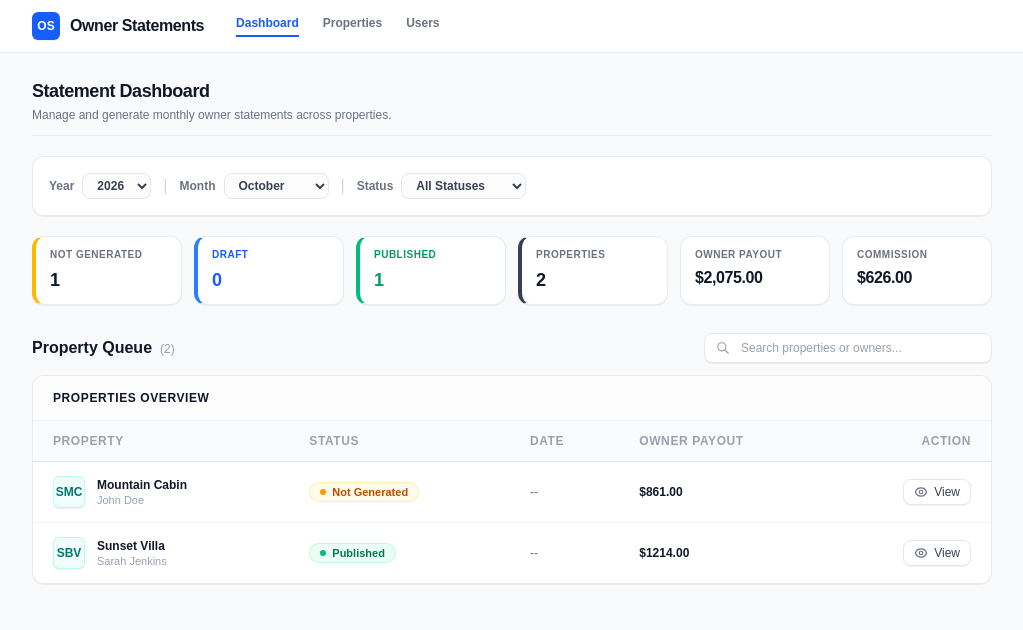
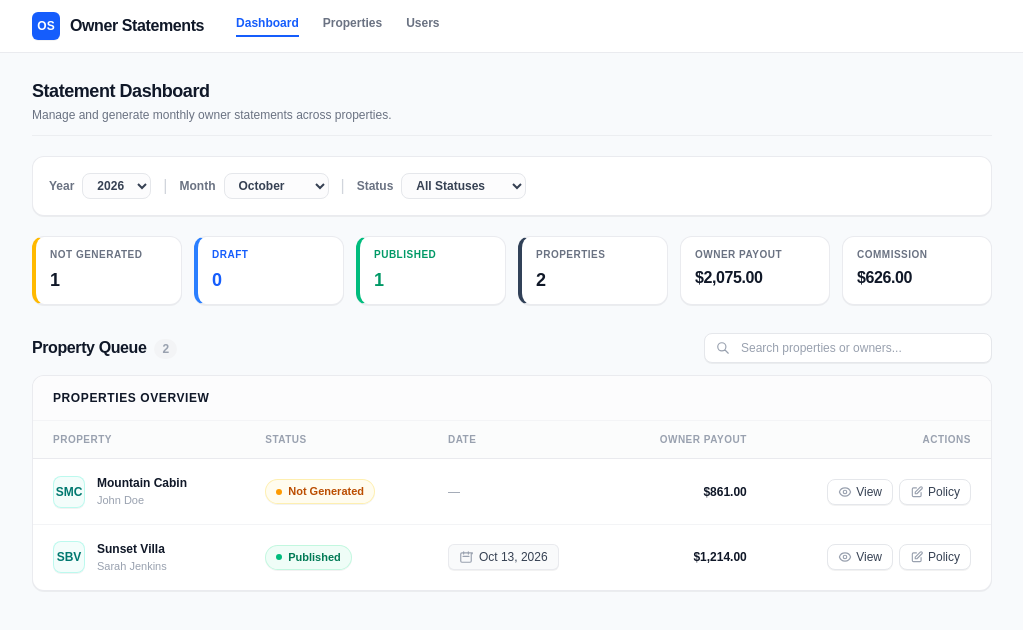
Before and after one commit to jericklamchan/owner-statements, a Next.js app: page / in a window 1280 px wide. Shown: the top 630 px of the page, without its empty margins (128-1151 px from the left). Built offline with nearby package versions, Linux system fonts and the light colour scheme.

Commit message:
Beautified PropertyQueue

```diff
--- a/components/PropertyQueue.tsx
+++ b/components/PropertyQueue.tsx
@@ -11,19 +11,42 @@ interface QueueProps {
 }
 
 const STATUS_CONFIG: Record<string, { label: string; bg: string; text: string; dot: string; border: string }> = {
-  not_generated: { label: 'Not Generated', bg: 'bg-amber-50', text: 'text-amber-700', dot: 'bg-amber-500', border: 'border-amber-200/60' },
-  created: { label: 'Not Generated', bg: 'bg-amber-50', text: 'text-amber-700', dot: 'bg-amber-500', border: 'border-amber-200/60' },
-  draft: { label: 'Draft', bg: 'bg-blue-50', text: 'text-blue-700', dot: 'bg-blue-500', border: 'border-blue-200/60' },
-  published: { label: 'Published', bg: 'bg-emerald-50', text: 'text-emerald-700', dot: 'bg-emerald-500', border: 'border-emerald-200/60' },
+  not_generated: { label: 'Not Generated', bg: 'bg-amber-50/80', text: 'text-amber-700', dot: 'bg-amber-500', border: 'border-amber-200/60' },
+  created: { label: 'Not Generated', bg: 'bg-amber-50/80', text: 'text-amber-700', dot: 'bg-amber-500', border: 'border-amber-200/60' },
+  draft: { label: 'Draft', bg: 'bg-blue-50/80', text: 'text-blue-700', dot: 'bg-blue-500', border: 'border-blue-200/60' },
+  published: { label: 'Published', bg: 'bg-emerald-50/80', text: 'text-emerald-700', dot: 'bg-emerald-500', border: 'border-emerald-200/60' },
 };
 
 export default function PropertyQueue({ properties, searchTerm, setSearchTerm }: QueueProps) {
   const renderStatusBadge = (status: string = 'not_generated') => {
     const config = STATUS_CONFIG[status] || STATUS_CONFIG.not_generated;
     return (
-      <span className={`inline-flex items-center gap-1.5 rounded-full px-2.5 py-0.5 text-[11px] font-semibold ${config.bg} ${config.text} border ${config.border}`}>
+      <span className={`inline-flex items-center gap-1.5 rounded-full px-2.5 py-1 text-[11px] font-semibold ${config.bg} ${config.text} border ${config.border} shadow-2xs`}>
         <span className={`h-1.5 w-1.5 rounded-full ${config.dot}`}></span>
         {config.label}
+      </span>
+    );
+  };
+
+  const getDisplayDate = (item: PropertyItem) => {
+    const isGenerated = item.status === 'draft' || item.status === 'published';
+
+    if (!isGenerated) {
+      return (
+        <span className="inline-flex items-center text-xs text-gray-400 font-medium">
+          —
+        </span>
+      );
+    }
+
+    const dateStr = item.date || new Date().toLocaleDateString('en-US', { month: 'short', day: 'numeric', year: 'numeric' });
+
+    return (
+      <span className="inline-flex items-center gap-1.5 text-xs font-medium text-gray-700 bg-gray-50 border border-gray-200/80 rounded-md px-2.5 py-1 shadow-2xs">
+        <svg className="w-3.5 h-3.5 text-gray-400 shrink-0" fill="none" stroke="currentColor" viewBox="0 0 24 24">
+          <path strokeLinecap="round" strokeLinejoin="round" strokeWidth={2} d="M8 7V3m8 4V3m-9 8h10M5 21h14a2 2 0 002-2V7a2 2 0 002-2H5a2 2 0 00-2 2v12a2 2 0 002 2z" />
+        </svg>
+        <span>{dateStr}</span>
       </span>
     );
   };
@@ -33,8 +56,10 @@ export default function PropertyQueue({ properties, searchTerm, setSearchTerm }:
       {/* Header & Search */}
       <div className="flex flex-col gap-2.5 sm:flex-row sm:items-center sm:justify-between">
         <div className="flex items-baseline space-x-2">
-          <h2 className="text-base font-bold text-gray-900">Property Queue</h2>
-          <span className="text-xs font-medium text-gray-400">({properties.length})</span>
+          <h2 className="text-base font-bold text-gray-900 tracking-tight">Property Queue</h2>
+          <span className="text-xs font-semibold text-gray-400 bg-gray-100 px-2 py-0.5 rounded-full">
+            {properties.length}
+          </span>
         </div>
 
         <div className="relative w-full sm:w-72">
@@ -56,14 +81,15 @@ export default function PropertyQueue({ properties, searchTerm, setSearchTerm }:
 
       {/* Table */}
       <Card title="Properties Overview">
-        <table className="w-full text-left text-xs">
-          <thead className="border-b border-gray-200 bg-gray-50/75 uppercase text-gray-400 font-semibold tracking-wider">
+        <div className="overflow-x-auto">
+          <table className="w-full text-left text-xs border-collapse">
+            <thead className="border-b border-gray-200/80 bg-gray-50/60 uppercase text-gray-400 font-semibold tracking-wider text-[10px]">
               <tr>
-              <th scope="col" className="px-5 py-3">Property</th>
-              <th scope="col" className="px-5 py-3">Status</th>
-              <th scope="col" className="px-5 py-3">Date</th>
-              <th scope="col" className="px-5 py-3">Owner Payout</th>
-              <th scope="col" className="px-5 py-3 text-right">Action</th>
+                <th scope="col" className="px-5 py-3 text-left">Property</th>
+                <th scope="col" className="px-5 py-3 text-left">Status</th>
+                <th scope="col" className="px-5 py-3 text-left">Date</th>
+                <th scope="col" className="px-5 py-3 text-right">Owner Payout</th>
+                <th scope="col" className="px-5 py-3 text-right">Actions</th>
               </tr>
             </thead>
             <tbody className="divide-y divide-gray-100">
@@ -76,40 +102,69 @@ export default function PropertyQueue({ properties, searchTerm, setSearchTerm }:
                 </tr>
               ) : (
                 properties.map((item) => (
-                <tr key={item.id} className="hover:bg-gray-50/80 transition-colors">
-                  <td className="px-5 py-3.5">
+                  <tr key={item.id} className="hover:bg-gray-50/80 transition-colors group">
+                    {/* Property & Avatar */}
+                    <td className="px-5 py-4 align-middle">
                       <div className="flex items-center space-x-3">
-                      <div className="flex h-8 w-8 items-center justify-center rounded-md bg-teal-50 border border-teal-200/60 text-xs font-bold text-teal-700 shadow-2xs">
+                        <div className="flex h-8 w-8 items-center justify-center rounded-lg bg-teal-50/80 border border-teal-200/60 text-xs font-bold text-teal-700 shadow-2xs group-hover:scale-105 transition-transform shrink-0">
                           {item.avatarInitials}
                         </div>
-                      <div>
-                        <p className="font-semibold text-gray-900">{item.propertyName}</p>
-                        <p className="text-[11px] text-gray-400">{item.ownerName}</p>
+                        <div className="min-w-0">
+                          <p className="font-semibold text-gray-900 text-xs truncate">{item.propertyName}</p>
+                          <p className="text-[11px] text-gray-400 mt-0.5 truncate">{item.ownerName}</p>
                         </div>
                       </div>
                     </td>
-                  <td className="px-5 py-3.5">{renderStatusBadge(item.status)}</td>
-                  <td className="px-5 py-3.5 text-gray-500">{item.date || '--'}</td>
-                  <td className="px-5 py-3.5 font-semibold text-gray-900">
-                    {item.ownerPayout !== null ? `$${item.ownerPayout.toFixed(2)}` : '--'}
+
+                    {/* Status */}
+                    <td className="px-5 py-4 align-middle">
+                      {renderStatusBadge(item.status)}
                     </td>
-                  <td className="px-5 py-3.5 text-right">
+
+                    {/* Date */}
+                    <td className="px-5 py-4 align-middle">
+                      {getDisplayDate(item)}
+                    </td>
+
+                    {/* Owner Payout */}
+                    <td className="px-5 py-4 align-middle text-right font-bold text-gray-900 tabular-nums">
+                      {item.ownerPayout !== null ? `$${item.ownerPayout.toLocaleString('en-US', { minimumFractionDigits: 2, maximumFractionDigits: 2 })}` : <span className="text-gray-300 font-mono">—</span>}
+                    </td>
+
+                    {/* Action Buttons */}
+                    <td className="px-5 py-4 align-middle text-right">
+                      <div className="inline-flex items-center gap-1.5 justify-end">
+                        {/* View Button */}
                         <Link
                           href={`/statements/${item.id}`}
-                      className="inline-flex items-center gap-1.5 px-2.5 py-1 text-xs font-medium text-gray-700 bg-white border border-gray-200 rounded-lg hover:bg-gray-50 hover:text-gray-900 hover:border-gray-300 transition-all shadow-2xs cursor-pointer group"
+                          className="inline-flex items-center gap-1 px-2.5 py-1 text-xs font-medium text-gray-700 bg-white border border-gray-200 rounded-lg hover:bg-gray-900 hover:text-white hover:border-gray-900 transition-all shadow-2xs cursor-pointer group/btn"
                         >
-                      <svg className="w-3.5 h-3.5 text-gray-500 group-hover:text-gray-700 transition-colors" fill="none" stroke="currentColor" viewBox="0 0 24 24">
+                          <svg className="w-3.5 h-3.5 text-gray-400 group-hover/btn:text-white transition-colors" fill="none" stroke="currentColor" viewBox="0 0 24 24">
                             <path strokeLinecap="round" strokeLinejoin="round" strokeWidth={2} d="M15 12a3 3 0 11-6 0 3 3 0 016 0z" />
                             <path strokeLinecap="round" strokeLinejoin="round" strokeWidth={2} d="M2.458 12C3.732 7.943 7.523 5 12 5c4.478 0 8.268 2.943 9.542 7-1.274 4.057-5.064 7-9.542 7-4.477 0-8.268-2.943-9.542-7z" />
                           </svg>
                           <span>View</span>
                         </Link>
+
+                        {/* Edit Button */}
+                        <Link
+                          href={`/properties/${item.id}`}
+                          title="Edit Property Policy"
+                          className="inline-flex items-center gap-1 px-2.5 py-1 text-xs font-medium text-gray-700 bg-white border border-gray-200 rounded-lg hover:bg-gray-50 hover:text-blue-600 hover:border-gray-300 transition-all shadow-2xs cursor-pointer group/edit"
+                        >
+                          <svg className="w-3.5 h-3.5 text-gray-400 group-hover/edit:text-blue-600 transition-colors" fill="none" stroke="currentColor" viewBox="0 0 24 24">
+                            <path strokeLinecap="round" strokeLinejoin="round" strokeWidth={2} d="M11 5H6a2 2 0 00-2 2v11a2 2 0 002 2h11a2 2 0 002-2v-5m-1.414-9.414a2 2 0 112.828 2.828L11.828 15H9v-2.828l8.586-8.586z" />
+                          </svg>
+                          <span>Policy</span>
+                        </Link>
+                      </div>
                     </td>
                   </tr>
                 ))
               )}
             </tbody>
           </table>
+        </div>
       </Card>
     </div>
   );
```
Lines whose indentation alone changed are shown as unchanged.
